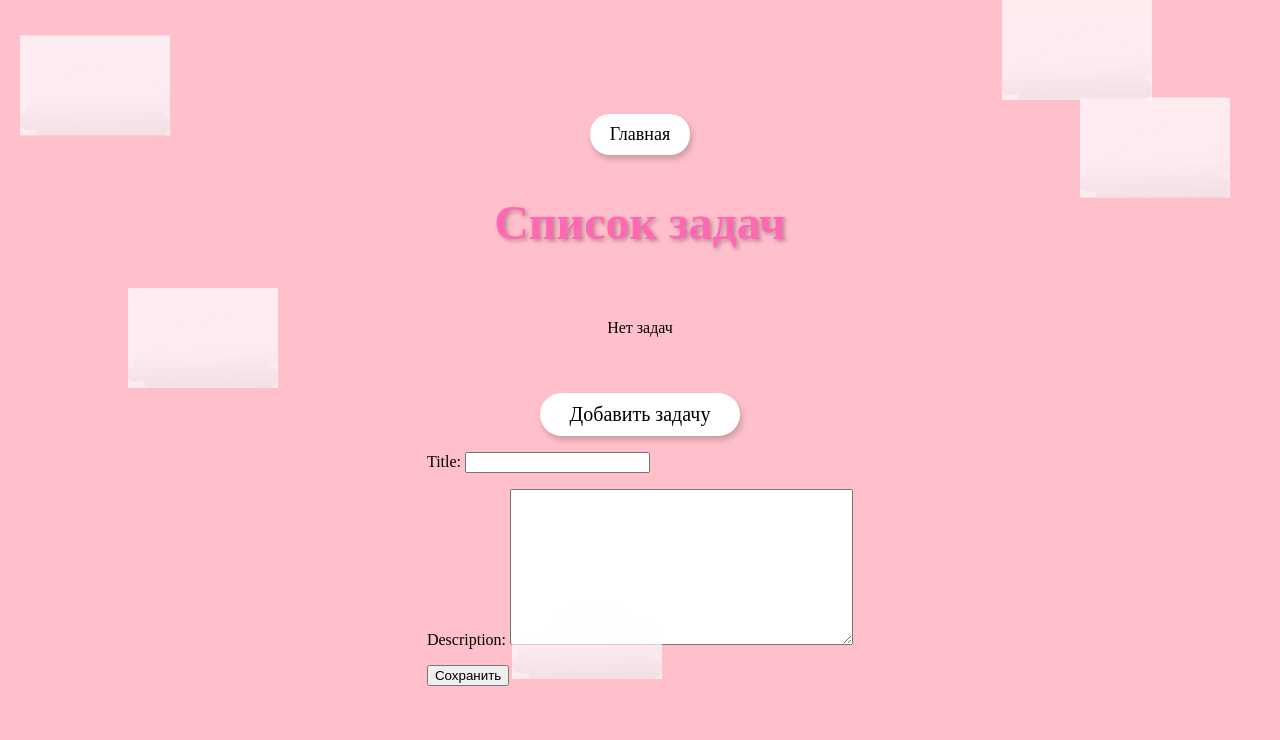
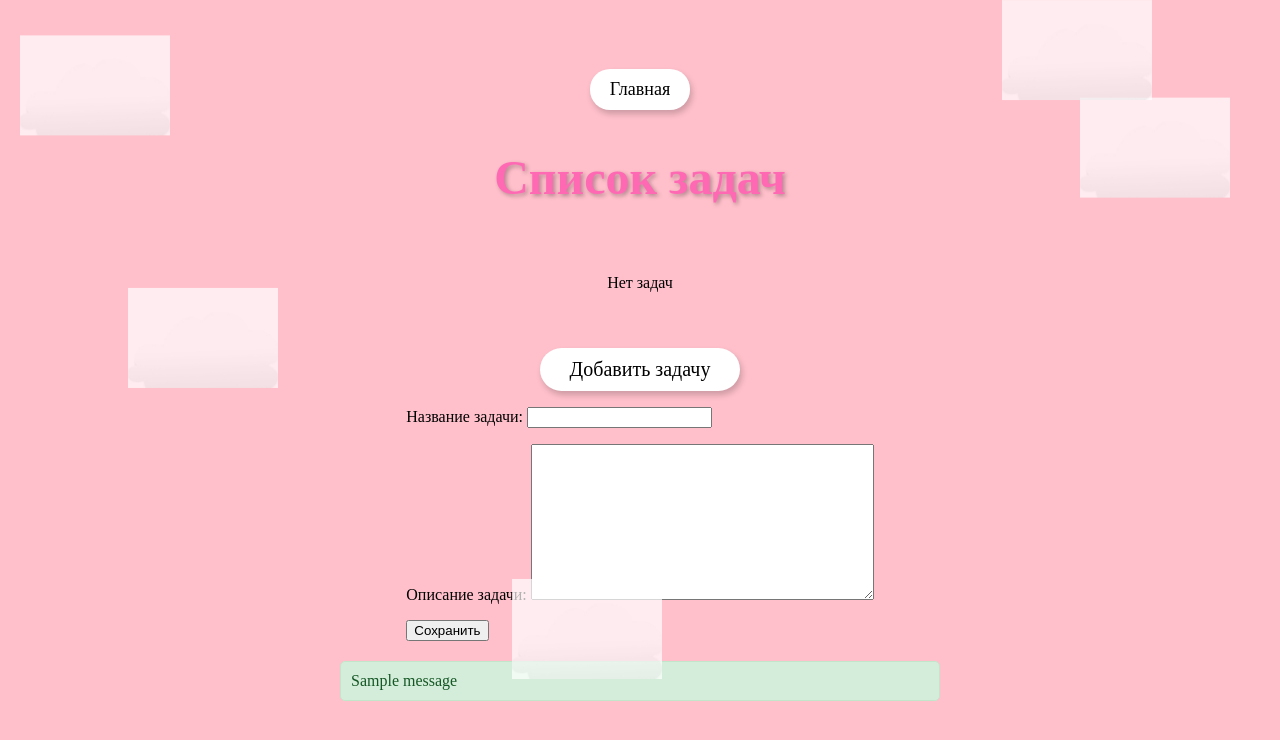
Before and after one commit to diiogeny/homework_to_do_list_52_diana_turdyeva, a Django app: page /add/ in a window 1280 px wide. Shown: the top 740 px of the page. Run offline with Django 5.2, Linux system fonts and the light colour scheme; tables that the repository leaves empty hold one stand-in row (values such as "Sample post"); one stand-in notice (Sample message) is shown; parts of the project's set-up code (start-up, migrations or seed data) failed here and were passed over.

Commit message:
Внесены изменения

```diff
--- a/static/styles.css
+++ b/static/styles.css
@@ -131,3 +131,28 @@
         transform: translateY(-20px);
     }
 }
+
+.messages {
+    margin: 20px auto;
+    width: 90%;
+    max-width: 600px;
+}
+
+.message {
+    padding: 10px;
+    margin-bottom: 10px;
+    border-radius: 5px;
+    font-size: 16px;
+}
+
+.message.success {
+    background-color: #d4edda;
+    color: #155724;
+    border: 1px solid #c3e6cb;
+}
+
+.message.error {
+    background-color: #f8d7da;
+    color: #721c24;
+    border: 1px solid #f5c6cb;
+}
--- a/tasks/forms.py
+++ b/tasks/forms.py
@@ -5,3 +5,7 @@
     class Meta:
         model = Task
         fields = ['title', 'description']
+        labels = {
+            'title': 'Название задачи',
+            'description': 'Описание задачи',
+        }
--- a/tasks/templates/base.html
+++ b/tasks/templates/base.html
@@ -31,5 +31,12 @@
         {{ form.as_p }}
         <button type="submit">Сохранить</button>
     </form>
+{% if messages %}
+<div class="messages">
+    {% for message in messages %}
+    <div class="message {{ message.tags }}">{{ message }}</div>
+    {% endfor %}
+</div>
+{% endif %}
 </body>
 </html>
--- a/tasks/templates/tasks/confirm_delete.html
+++ b/tasks/templates/tasks/confirm_delete.html
@@ -1,4 +1,6 @@
 {% extends 'base.html' %}
+
+{% block title %}Удалить задачу{% endblock %}
 
 {% block content %}
 <h1>Удалить задачу</h1>
--- a/tasks/templates/tasks/task_list.html
+++ b/tasks/templates/tasks/task_list.html
@@ -7,9 +7,11 @@
 <ul>
     {% for task in tasks %}
     <li>
-        <a href="{% url 'task_detail' task.id %}">{{ task.title }}</a>
+        <a href="{% url 'task_detail' task.pk %}">{{ task.title }}</a>
+        <a href="{% url 'edit_task' task.pk %}" class="btn btn-secondary">Редактировать</a>
+        <a href="{% url 'delete_task' task.pk %}" class="btn btn-danger">Удалить</a>
     </li>
     {% endfor %}
 </ul>
-    <a href="{% url 'add_task' %}" class="btn btn-primary">Добавить задачу</a>
+<a href="{% url 'add_task' %}" class="btn btn-primary">Добавить задачу</a>
 {% endblock %}
--- a/tasks/views.py
+++ b/tasks/views.py
@@ -2,6 +2,7 @@
 from django.contrib import messages
 from .models import Task
 from .forms import TaskForm
+
 def task_list(request):
     tasks = Task.objects.all()
     return render(request, 'tasks/task_list.html', {'tasks': tasks})
@@ -15,6 +16,7 @@
         form = TaskForm(request.POST)
         if form.is_valid():
             form.save()
+            messages.success(request, "Задача успешно добавлена!")
             return redirect('task_list')
     else:
         form = TaskForm()
@@ -26,6 +28,7 @@
         form = TaskForm(request.POST, instance=task)
         if form.is_valid():
             form.save()
+            messages.success(request, "Задача успешно обновлена!")
             return redirect('task_list')
     else:
         form = TaskForm(instance=task)
--- a/todo_list/settings.py
+++ b/todo_list/settings.py
@@ -48,6 +48,7 @@
     'django.contrib.auth.middleware.AuthenticationMiddleware',
     'django.contrib.messages.middleware.MessageMiddleware',
     'django.middleware.clickjacking.XFrameOptionsMiddleware',
+    'django.contrib.messages.middleware.MessageMiddleware',
 ]
 
 ROOT_URLCONF = 'todo_list.urls'
```
Also changed, not shown: tasks/templates/tasks/task_detail.html (+5 -5 lines).
